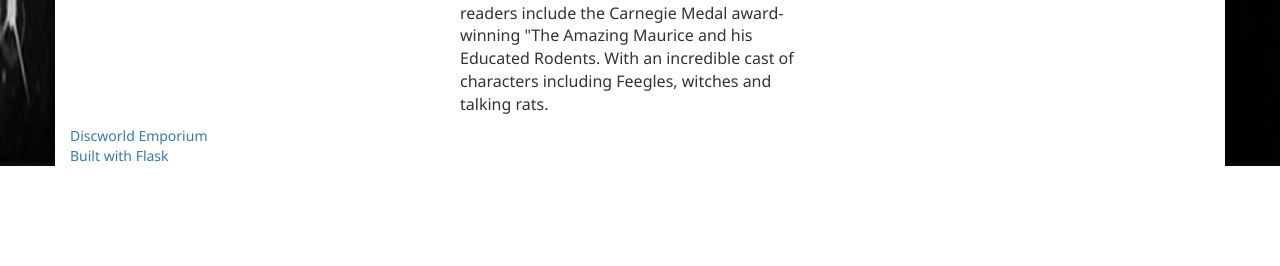
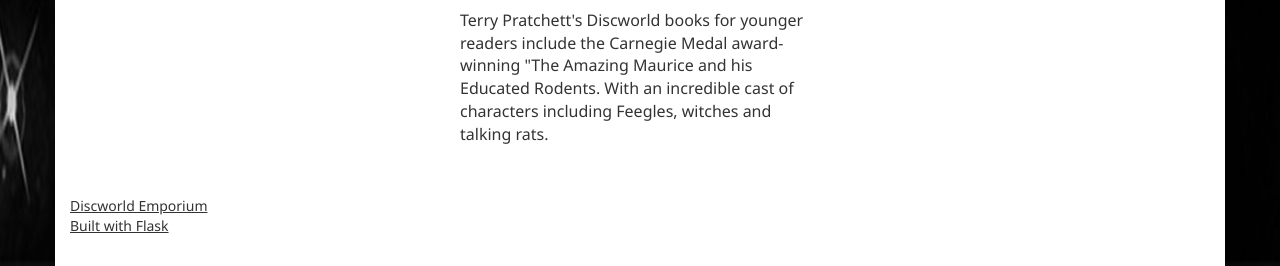
Before and after one commit to 40402000/griffiths_christine_set09103_cw1, a Flask app: page / in a window 1280 px wide. Shown: the part 2637-2903 px from the top of the page. Before the commit the page ends 2803 px from the top, so only its background shows below. Run offline with Flask 2, Linux system fonts and the light colour scheme; some libraries are stand-ins or nearby versions.

Commit message:
Updated CSS

```diff
--- a/discworld_books/static/css/main.css
+++ b/discworld_books/static/css/main.css
@@ -32,6 +32,7 @@ nav.navbar.navbar-default {
 	background-color: transparent;
 	font-size: 16px;
 	font-weight: bold;
+	padding-top: 30px;
 }
 
 .navbar-default .navbar-brand {
@@ -46,3 +47,13 @@ p {
 	font-size: 16px;
 	padding-top:20px;
 }
+
+a {
+	color: #333;
+	text-decoration: underline;
+}
+
+.footer {
+	margin: 40px 0 30px 0;
+
+}
```
